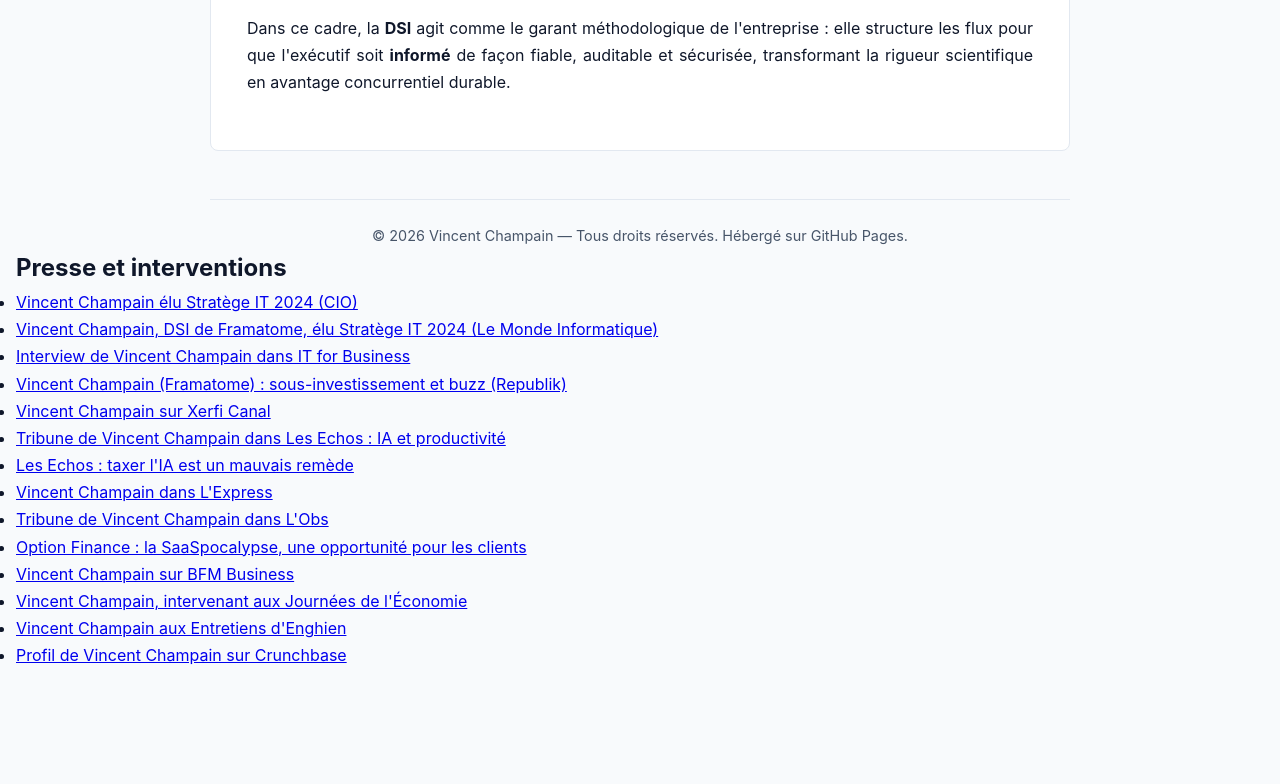
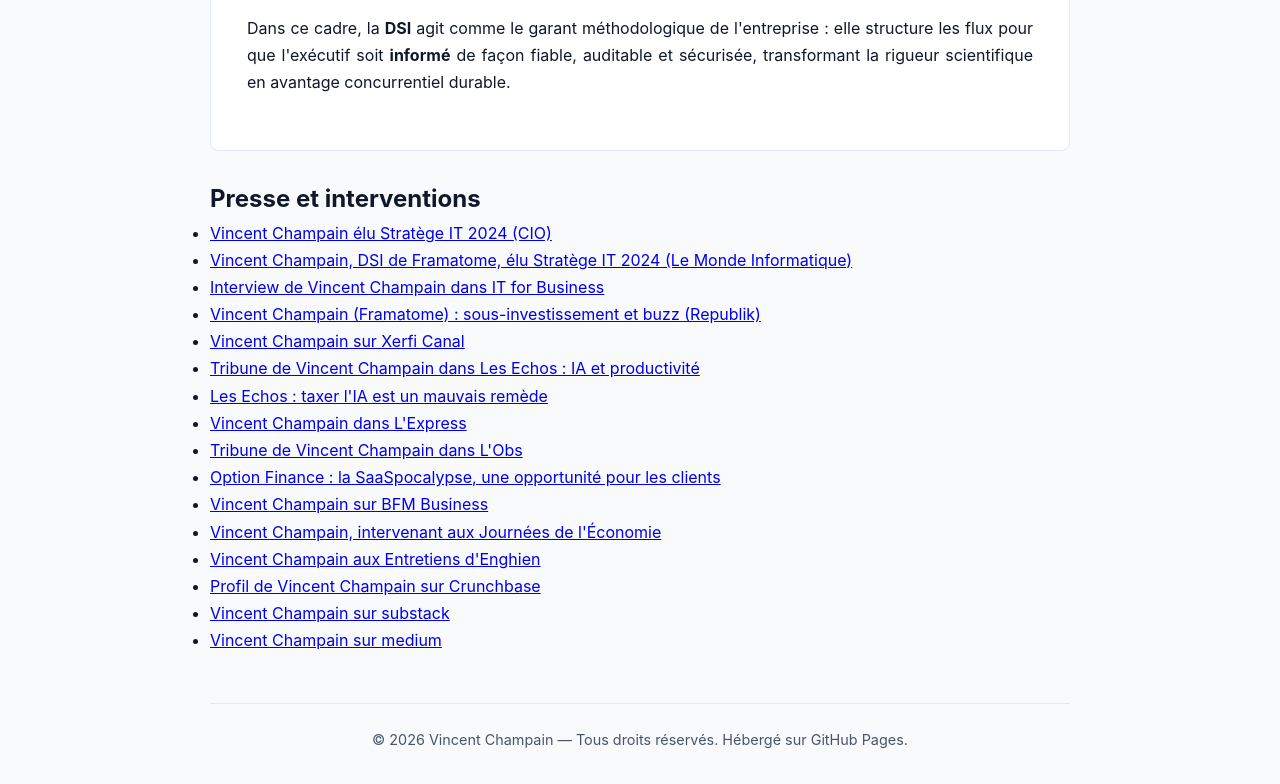
Before and after one commit to Vincent-Champain/vincent-champain.github.io, a plain HTML site: page index.html in a window 1280 px wide. Shown: the part 1872-2656 px from the top of the page. Before the commit the page ends 2574 px from the top, so only its background shows below. Drawn offline with Linux system fonts and the light colour scheme.

Commit message:
Remove footer and add press section with links

```diff
--- a/index.html
+++ b/index.html
@@ -166,13 +166,6 @@
                 <p>Dans ce cadre, la <strong>DSI</strong> agit comme le garant méthodologique de l'entreprise : elle structure les flux pour que l'exécutif soit <strong>informé</strong> de façon fiable, auditable et sécurisée, transformant la rigueur scientifique en avantage concurrentiel durable.</p>
             </article>
         </main>
-
-        <footer>
-            &copy; 2026 Vincent Champain — Tous droits réservés. Hébergé sur GitHub Pages.
-        </footer>
-    </div>
-
-    <!-- Paste this block in index.html of vincent-champain.github.io, after the last article and before the footer. -->
 <section id="presse">
   <h2>Presse et interventions</h2>
   <ul>
@@ -190,7 +183,17 @@
     <li><a href="https://www.journeeseconomie.org/intervenant/vincent_champain">Vincent Champain, intervenant aux Journées de l'Économie</a></li>
     <li><a href="https://www.lesentretiensdenghien.com/orateur/vincent-champain">Vincent Champain aux Entretiens d'Enghien</a></li>
     <li><a href="https://www.crunchbase.com/person/vincent-champain">Profil de Vincent Champain sur Crunchbase</a></li>
+    <li><a href="https://vchampain.substack.com/p/capital-investissement-et-logiciel">Vincent Champain sur substack</a></li>
+    <li><a href="https://medium.com/@champain/les-%C3%A9nergies-vertes-%C3%A0-l%C3%A9preuve-des-ruptures-d-approvisionnement-et-du-d%C3%A9fi-technologique-a0d407c17722">Vincent Champain sur medium</a></li>
   </ul>
 </section>
+
+        <footer>
+            &copy; 2026 Vincent Champain — Tous droits réservés. Hébergé sur GitHub Pages.
+        </footer>
+    </div>
+
+    <!-- Paste this block in index.html of vincent-champain.github.io, after the last article and before the footer. -->
+
 </body>
 </html>
```
